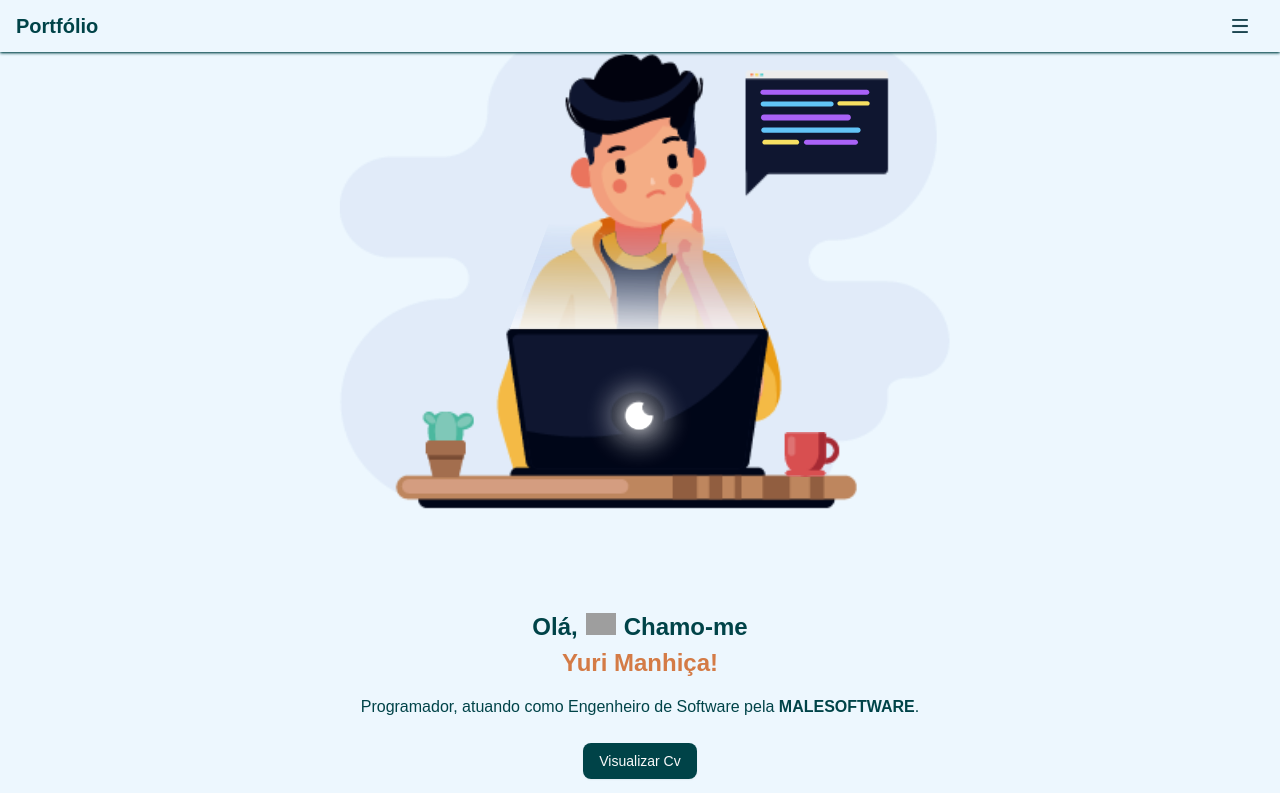
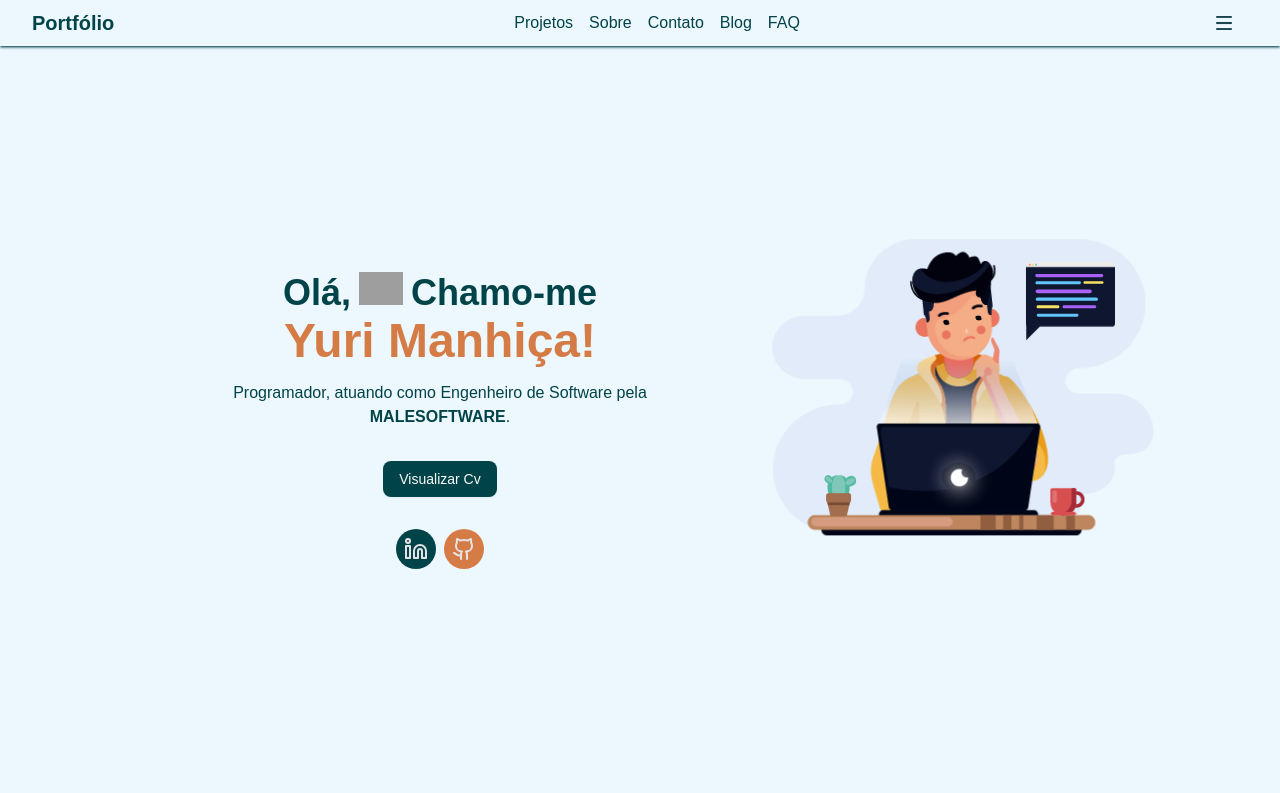
Before and after one commit to yurimanhica-dev/porffolio, a React (Vite) app: page / in a window 1280 px wide. Shown: the top 793 px of the page. Built offline with nearby package versions, Linux system fonts and the light colour scheme; grey boxes are pictures that could not be loaded; a web font is replaced by a local one.

Commit message:
feat: add headerforMob_headerforDesk

```diff
--- a/src/components/experience.tsx
+++ b/src/components/experience.tsx
@@ -1,6 +1,6 @@
 export default function Experiences() {
   return (
-    <div>
+    <div className="h-[100vh] ">
       <h1>Experiências</h1>
     </div>
   );
--- /dev/null
+++ b/src/components/header-desktop.tsx
@@ -0,0 +1,31 @@
+export default function HeaderDesktop() {
+  return (
+    <div className="flex items-center shadow-primary shadow justify-between px-8 py-2 text-primary border-b-primary fixed top-0 right-0 left-0 z-50 bg-background">
+      <h3 className="text-xl font-semibold ">Portfólio</h3>
+      <div>
+        <ul className="flex gap-4">
+          <li>
+            <a href="#projects">Projetos</a>
+          </li>
+          <li>
+            <a href="#about">Sobre</a>
+          </li>
+          <li>
+            <a href="#contact">Contato</a>
+          </li>
+          <li>
+            <a href="#">Blog</a>
+          </li>
+          <li>
+            <a href="#">FAQ</a>
+          </li>
+        </ul>
+      </div>
+      <div>
+        <button className="flex items-center px-4 py-2 text-white  hover:bg-primary-dark transition duration-300">
+          <img src="/menu.png" alt="menu" width={16} height={16} />
+        </button>
+      </div>
+    </div>
+  );
+}
--- /dev/null
+++ b/src/components/header-mobile.tsx
@@ -0,0 +1,33 @@
+import { Button } from "./ui/button";
+import {
+  Sheet,
+  SheetContent,
+  SheetDescription,
+  SheetHeader,
+  SheetTrigger,
+} from "./ui/sheet";
+
+export default function HeaderMobile() {
+  return (
+    <div className="flex items-center shadow-primary shadow justify-between px-8 py-2 text-primary border-b-primary fixed top-0 right-0 left-0 z-50 bg-background">
+      <h3 className="text-xl font-semibold ">Portfólio</h3>
+      <div className="flex gap-4">
+        <Sheet>
+          <SheetTrigger>
+            <Button variant={"ghost"} className="hover:bg-transparent click">
+              <img src="/menu.png" alt="menu" width={16} height={16} />
+            </Button>
+          </SheetTrigger>
+          <SheetContent>
+            <SheetHeader>
+              <SheetDescription>
+                This action cannot be undone. This will permanently delete your
+                account and remove your data from our servers.
+              </SheetDescription>
+            </SheetHeader>
+          </SheetContent>
+        </Sheet>
+      </div>
+    </div>
+  );
+}
--- a/src/components/header.tsx
+++ b/src/components/header.tsx
@@ -1,32 +1,22 @@
-import { Button } from "./ui/button";
-import {
-  Sheet,
-  SheetContent,
-  SheetDescription,
-  SheetHeader,
-  SheetTrigger,
-} from "./ui/sheet";
-export default function Header() {
-  return (
-    <header className="flex items-center shadow-primary shadow justify-between px-4 py-2 text-primary border-b-primary fixed top-0 right-0 left-0 z-50 bg-background">
-      <h3 className="text-xl font-semibold ">Portfólio</h3>
-      <div className="flex gap-4">
-        <Sheet>
-          <SheetTrigger>
-            <Button variant={"ghost"} className="hover:bg-transparent click">
-              <img src="/menu.png" alt="menu" width={16} height={16} />
-            </Button>
-          </SheetTrigger>
-          <SheetContent>
-            <SheetHeader>
-              <SheetDescription>
-                This action cannot be undone. This will permanently delete your
-                account and remove your data from our servers.
-              </SheetDescription>
-            </SheetHeader>
-          </SheetContent>
-        </Sheet>
-      </div>
-    </header>
-  );
-}
+import { useEffect, useState } from "react";
+import HeaderDesktop from "./header-desktop";
+import HeaderMobile from "./header-mobile";
+
+const Header = () => {
+  const [isMobile, setIsMobile] = useState(false);
+
+  useEffect(() => {
+    const checkScreenSize = () => {
+      setIsMobile(window.innerWidth < 640); // sm = 640px no Tailwind
+    };
+
+    checkScreenSize();
+    window.addEventListener("resize", checkScreenSize);
+
+    return () => window.removeEventListener("resize", checkScreenSize);
+  }, []);
+
+  return <header>{isMobile ? <HeaderMobile /> : <HeaderDesktop />}</header>;
+};
+
+export default Header;
--- a/src/components/main.tsx
+++ b/src/components/main.tsx
@@ -5,33 +5,36 @@ import { Button } from "./ui/button";
 export default function Main() {
   return (
     <main className=" flex justify-center h-[100vh] items-center">
-      <div style={{ width: "50%" }} className="text-primary">
+      <div
+        // style={{ width: "50%" }}
+        className="text-primary items-center justify-center md:flex md:flex-row-reverse w-1/2 md:w-full space-y-2 "
+      >
         <Lottie animationData={animation} loop={true} className="click" />
-        <div className="flex flex-col gap-1 items-center ">
-          <div className="text-2xl font-bold flex items-baseline ">
-            <h1>Olá,</h1>
+        <div className="md:w-1/2">
+          <div className="flex flex-col gap-1 items-center justify-center">
+            <div className="text-2xl font-bold flex items-baseline md:text-start md:mt-10">
+              <h1 className="md:text-4xl ">Olá,</h1>
               <img
                 src="https://media.giphy.com/media/hvRJCLFzcasrR4ia7z/giphy.gif"
                 alt="Gif de Olá"
-              width="30px"
-              className="m-2 object-contain"
+                className="m-2 object-contain w-6 md:w-11"
               />
-            <h1>Chamo-me</h1>
+              <h1 className="md:text-4xl text-nowrap">Chamo-me</h1>
             </div>
-          <h2 className="text-2xl text-center text-secondary font-bold">
+            <h2 className="text-2xl text-center text-secondary font-bold md:text-5xl text-nowrap">
               Yuri Manhiça!
             </h2>
           </div>
-        <h4 className="pt-4 text-center text-md">
+          <h4 className="pt-4 text-center text-md sm:mb-2 md:px-8 lg:px-16">
             Programador, atuando como Engenheiro de Software pela{" "}
             <strong>MALESOFTWARE</strong>.
           </h4>
           <div className="flex items-center flex-col gap-4 pt-2">
-          <Button className="mt-4 flex justify-center" asChild>
+            <Button className="m-4 flex justify-center" asChild>
               <a
                 href="https://dbmib2q8rj.ufs.sh/f/Lm6xK3J7O1CLEMlyzsbWBDrHNlkZ671oFJq2IfGUwCjyX83S"
                 target="_blank"
-              className="click"
+                className="click "
               >
                 Visualizar Cv
               </a>
@@ -53,6 +56,7 @@ export default function Main() {
               </a>
             </div>
           </div>
+        </div>
         <div></div>
       </div>
     </main>
```
Lines whose indentation alone changed are shown as unchanged.
